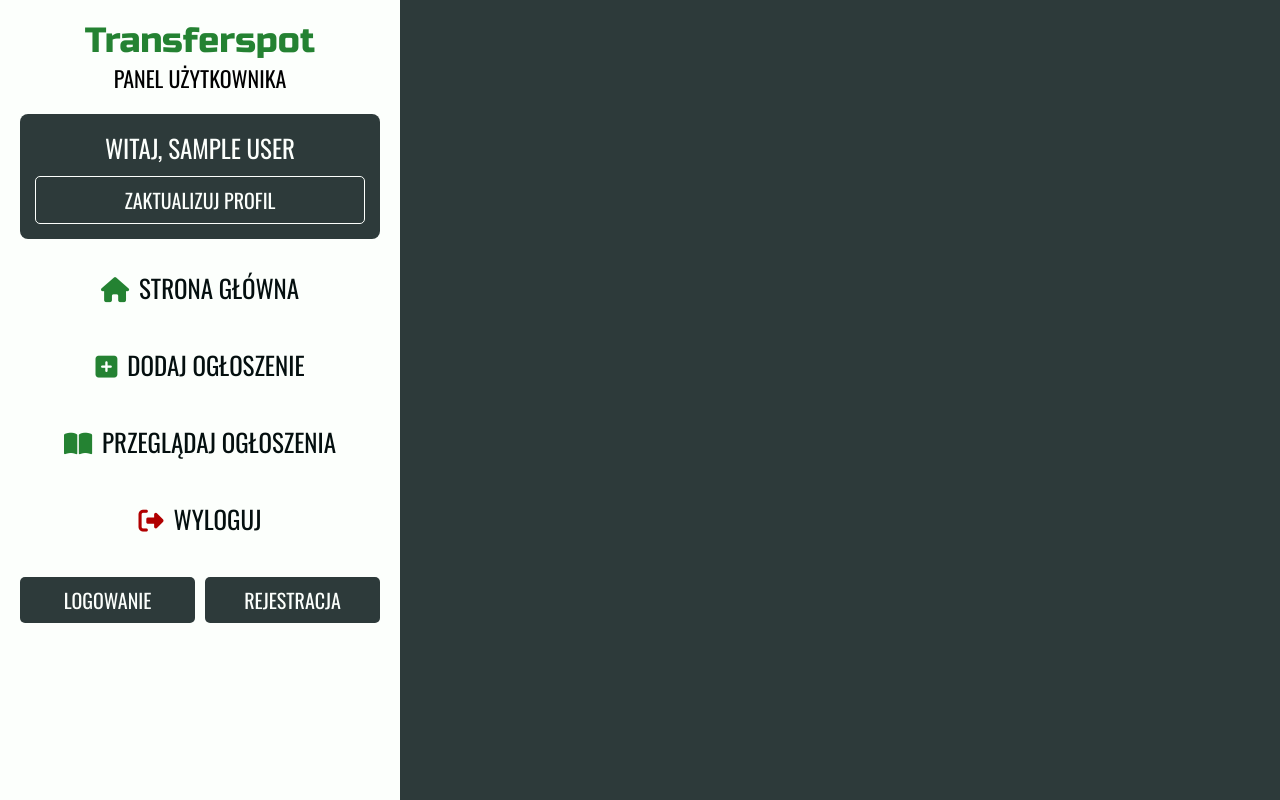
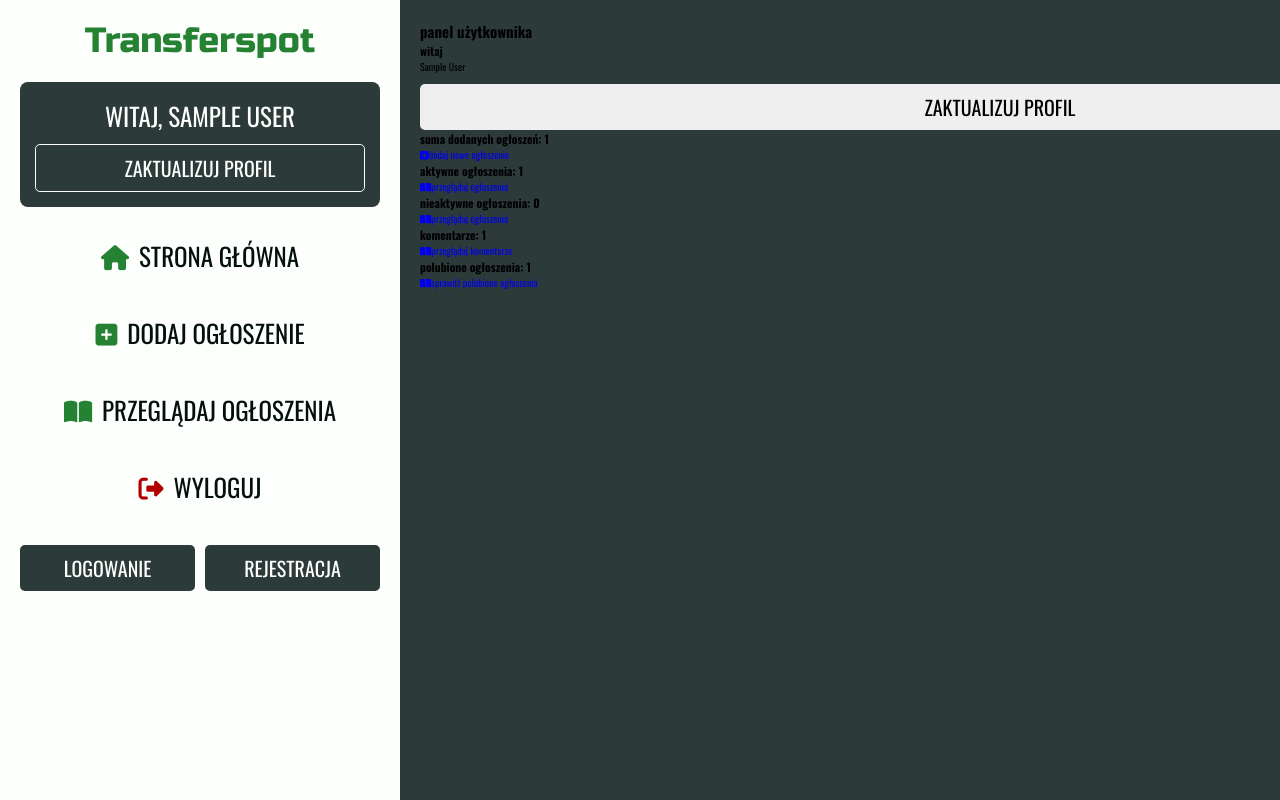
Before and after one commit to Dajk99/Transferspot, a PHP site: page /dashboard.php in a window 1280 px wide. Run offline with PHP 8.4, Linux system fonts and the light colour scheme; the visitor is signed in with stand-in values (Sample User, id 1); tables that the repository leaves empty or names only in its code hold one stand-in row (values such as "Sample post"); some libraries are stand-ins or nearby versions.

Commit message:
created script for user panel, started to work on dashboard section

```diff
--- a/components/user_header.php
+++ b/components/user_header.php
@@ -1,7 +1,6 @@
 <header class="header">
     <div class="header__logo">
         <a href="/user/dashboard.php">Transferspot</a>
-        <p>panel użytkownika</p>
     </div>
 
     <div class="header__profile">
@@ -11,19 +10,19 @@
         $fetch_profile = $select_profile->fetch(PDO::FETCH_ASSOC);
         ?>
         <p>Witaj, <?= $fetch_profile['name']; ?></p>
-        <button class="btn" onclick="location.href='update_profile.php'">zaktualizuj profil</button>
+        <button class="btn" onclick="location.href='/user/update_profile.php'">zaktualizuj profil</button>
     </div>
 
     <nav class="header__navbar navbar">
-        <a href="dashboard.php" class="option"><i class="fa-solid fa-house"></i>strona główna</a>
+        <a href="/user/dashboard.php" class="option"><i class="fa-solid fa-house"></i>strona główna</a>
         <!-- <button class="option" onclick="location.href='add_ann.php'">
             <i class="fa-solid fa-square-plus"></i>dodaj ogłoszenie
         </button> -->
-        <a href="add_ann.php" class="option"><i class="fa-solid fa-square-plus"></i>dodaj ogłoszenie</a>
+        <a href="/user/add_ann.php" class="option"><i class="fa-solid fa-square-plus"></i>dodaj ogłoszenie</a>
         <!-- <button class="option" onclick="location.href='view_ann.php'">
             <i class="fa-solid fa-book-open"></i>przeglądaj ogłoszenia
         </button> -->
-        <a href="view_ann.php" class="option"><i class="fa-solid fa-book-open"></i>przeglądaj ogłoszenia</a>
+        <a href="/user/view_ann.php" class="option"><i class="fa-solid fa-book-open"></i>przeglądaj ogłoszenia</a>
         <a href="" class="option logout">
             <i class="fa-solid fa-right-from-bracket"></i>wyloguj
         </a>
--- a/css/user_style.css
+++ b/css/user_style.css
@@ -5,6 +5,15 @@
           box-sizing: border-box;
   margin: 0;
   padding: 0;
+}
+
+::-webkit-scrollbar {
+  height: 0.5rem;
+  width: 1rem;
+}
+
+::-webkit-scrollbar-track {
+  background-color: transparent;
 }
 
 html,
@@ -16,7 +25,7 @@
   font-size: 62.5%;
   scroll-behavior: smooth;
   overflow: hidden;
-  font-family: 'Oswald', sans-serif;
+  font-family: "Oswald", sans-serif;
   color: #000;
 }
 
@@ -44,13 +53,13 @@
   resize: vertical;
 }
 
-table {
-  border-collapse: collapse;
-  border-spacing: 0;
+body {
+  background-color: #2d3a3a;
 }
 
-body {
-  background-color: #2d3a3a;
+section {
+  padding: 2rem;
+  max-width: 1200px;
 }
 
 .btn,
@@ -88,7 +97,6 @@
   -webkit-transition: background-color 0.3s;
   transition: background-color 0.3s;
 }
-
 .inline-option-btn:hover,
 .option-btn:hover {
   background-color: #040f0f;
@@ -109,23 +117,16 @@
   z-index: 1000;
   background-color: #fcfffc;
 }
-
 .header__logo {
+  display: block;
   text-align: center;
   margin-bottom: 0.5em;
 }
-
 .header__logo a {
   color: #248232;
   font-size: 3.5rem;
-  font-family: 'Russo One', sans-serif;
+  font-family: "Russo One", sans-serif;
 }
-
-.header__logo p {
-  font-size: 2.2rem;
-  text-transform: uppercase;
-}
-
 .header__profile {
   margin: 2rem 0;
   padding: 1.5rem;
@@ -136,7 +137,6 @@
   text-align: center;
   text-transform: uppercase;
 }
-
 .header__profile .btn {
   background-color: #2d3a3a;
   color: #fcfffc;
@@ -144,12 +144,10 @@
   -webkit-transition: background-color 0.3s, color 0.3s;
   transition: background-color 0.3s, color 0.3s;
 }
-
 .header__profile .btn:hover {
   background-color: #fcfffc;
   color: #2d3a3a;
 }
-
 .header__navbar {
   display: -webkit-box;
   display: -ms-flexbox;
@@ -165,7 +163,6 @@
       -ms-flex-align: center;
           align-items: center;
 }
-
 .header__navbar .option {
   display: block;
   padding: 1rem 0;
@@ -174,27 +171,30 @@
   color: #040f0f;
   text-transform: uppercase;
 }
-
 .header__navbar .option i {
   margin-right: 1rem;
   color: #248232;
   -webkit-transition: margin-right 0.2s linear;
   transition: margin-right 0.2s linear;
 }
-
 .header__navbar .option:hover i {
   margin-right: 2rem;
 }
-
 .header__navbar .logout i {
   color: #b10000;
 }
-
 .header__flex-btn {
   display: -webkit-box;
   display: -ms-flexbox;
   display: flex;
   gap: 1rem;
+}
+
+.dashboard {
+  position: fixed;
+  top: 0;
+  left: 40rem;
+  width: 100%;
 }
 
 .burger-btn {
@@ -207,21 +207,19 @@
   border: 1px solid transparent;
   z-index: 1200;
 }
-
 .burger-btn:focus {
   outline: none;
   border: 1px solid #040f0f;
   border-radius: 0.5rem;
 }
-
 .burger-btn__box {
   position: relative;
   width: 2.5rem;
   height: 2.5rem;
 }
-
-.burger-btn__box i {
+.burger-btn__box .fa-bars {
   font-size: 2.5rem;
+  color: #fcfffc;
 }
 
 /* media queries */
@@ -229,8 +227,25 @@
   html {
     font-size: 55%;
   }
+  .burger-btn {
+    display: inline-block;
+  }
+  .burger-btn .fa-bars {
+    -webkit-transition: 0.3s;
+    transition: 0.3s;
+  }
+  .burger-btn .fa-bars--dark {
+    color: #2d3a3a;
+  }
+  .header {
+    left: -40rem;
+    -webkit-transition: 0.3s linear;
+    transition: 0.3s linear;
+  }
+  .header--active {
+    left: 0;
+  }
 }
-
 @media (max-width: 450px) {
   html {
     font-size: 50%;
@@ -242,5 +257,4 @@
             flex-flow: column;
     gap: 0;
   }
-}
-/*# sourceMappingURL=user_style.css.map */
+}/*# sourceMappingURL=user_style.css.map */
--- a/js/user_script.js
+++ b/js/user_script.js
@@ -0,0 +1,14 @@
+const header = document.querySelector('.header')
+const burgerBtn = document.querySelector('.burger-btn')
+const burgerBars = document.querySelector('.fa-bars')
+
+const showPanel = () => {
+	header.classList.toggle('header--active')
+	burgerBars.classList.toggle('fa-bars--dark')
+}
+
+window.onscroll = () => {
+	header.classList.remove('header--active')
+}
+
+burgerBtn.addEventListener('click', showPanel)
--- a/scss/user_style.scss
+++ b/scss/user_style.scss
@@ -7,6 +7,15 @@
 	box-sizing: border-box;
 	margin: 0;
 	padding: 0;
+}
+
+::-webkit-scrollbar {
+	height: 0.5rem;
+	width: 1rem;
+}
+
+::-webkit-scrollbar-track {
+	background-color: transparent;
 }
 
 html,
@@ -46,14 +55,15 @@
 	resize: vertical;
 }
 
-table {
-	border-collapse: collapse;
-	border-spacing: 0;
-}
-
 // BODY
 body {
 	background-color: $main-dark;
+}
+
+// SECTION
+section {
+	padding: 2rem;
+	max-width: 1200px;
 }
 
 // BUTTONS
@@ -109,11 +119,11 @@
 	padding: 2rem;
 	height: 100vh;
 	width: 40rem;
-	// font-size: 3rem;
 	z-index: 1000;
 	background-color: $main-light;
 
 	&__logo {
+		display: block;
 		text-align: center;
 		margin-bottom: 0.5em;
 
@@ -121,11 +131,6 @@
 			color: $dark-green;
 			font-size: 3.5rem;
 			font-family: 'Russo One', sans-serif;
-		}
-
-		p {
-			font-size: 2.2rem;
-			text-transform: uppercase;
 		}
 	}
 
@@ -212,6 +217,14 @@
 	}
 }
 
+//DASHBOARD
+.dashboard {
+	position: fixed;
+	top: 0;
+	left: 40rem;
+	width: 100%;
+}
+
 // BURGER
 .burger-btn {
 	display: none;
@@ -234,8 +247,9 @@
 		width: 2.5rem;
 		height: 2.5rem;
 
-		i {
+		.fa-bars {
 			font-size: 2.5rem;
+			color: $main-light;
 		}
 	}
 }
@@ -245,6 +259,27 @@
 @media (max-width: 991px) {
 	html {
 		font-size: 55%;
+	}
+
+	.burger-btn {
+		display: inline-block;
+
+		.fa-bars {
+			transition: 0.3s;
+
+			&--dark {
+				color: $main-dark;
+			}
+		}
+	}
+
+	.header {
+		left: -40rem;
+		transition: 0.3s linear;
+
+		&--active {
+			left: 0;
+		}
 	}
 }
 
--- a/user/dashboard.php
+++ b/user/dashboard.php
@@ -20,21 +20,85 @@
     <meta http-equiv="X-UA-Compatible" content="IE=edge">
     <meta name="viewport" content="width=device-width, initial-scale=1.0">
     <title>Panel użytkownika</title>
-    <!-- link do Font Awesome -->
+    <!-- Font Awesome kit -->
     <script src="https://kit.fontawesome.com/e6c4644ded.js" crossorigin="anonymous"></script>
-    <!-- Połączenie ze stylami css -->
+    <!-- google fonts  -->
     <link rel="preconnect" href="https://fonts.googleapis.com">
     <link rel="preconnect" href="https://fonts.gstatic.com" crossorigin>
     <link href="https://fonts.googleapis.com/css2?family=Russo+One&family=Oswald:wght@300;400;700&display=swap" rel="stylesheet">
+    <!-- css styles connection -->
     <link rel="stylesheet" href="../css/user_style.css">
 </head>
 <body>
-    <!-- Sekcja header -->
+    <!-- header section -->
     <?php
         include '../components/user_header.php';
     ?>
-    <!-- Połączenie ze skryptem JS -->
+
+    <!-- dashboard section -->
+    <section class="dashboard">
+        <h1 class="dashboard__heading">panel użytkownika</h1>
+        <div class="dashboard__container">
+            <div class="dashboard__container-box">
+                <h3>witaj</h3>
+                <p><?= $fetch_profile['name']; ?></p>
+                <button class="btn" onclick="location.href='update_profile.php'">zaktualizuj profil</button>
+            </div>
+
+            <div class="dashboard__container-box">
+                <?php
+                    $select_posts = $conn->prepare("SELECT * FROM posts WHERE user_id = ?");
+                    $select_posts->execute([$user_id]);
+                    $post_count = $select_posts->rowCount();
+                ?>
+                <h3>suma dodanych ogłoszeń: <?= $post_count; ?></h3>
+                <a href="add_ann.php" class="option"><i class="fa-solid fa-square-plus"></i>dodaj nowe ogłoszenie</a>
+            </div>
+
+            <div class="dashboard__container-box">
+                <?php
+                    $select_active_posts = $conn->prepare("SELECT * FROM posts WHERE user_id = ? AND status = ?");
+                    $select_active_posts->execute([$user_id, 'active']);
+                    $active_post_count = $select_active_posts->rowCount();
+                ?>
+                <h3>aktywne ogłoszenia: <?= $active_post_count; ?></h3>
+                <a href="./view_ann.php" class="option"><i class="fa-solid fa-book-open"></i>przeglądaj ogłoszenia</a>
+            </div>
+
+            <div class="dashboard__container-box">
+                <?php
+                    $select_deactive_posts = $conn->prepare("SELECT * FROM posts WHERE user_id = ? AND status = ?");
+                    $select_deactive_posts->execute([$user_id, 'deactive']);
+                    $deactive_post_count = $select_deactive_posts->rowCount();
+                ?>
+                <h3>nieaktywne ogłoszenia: <?= $deactive_post_count; ?></h3>
+                <a href="./view_ann.php" class="option"><i class="fa-solid fa-book-open"></i>przeglądaj ogłoszenia</a>
+            </div>
+
+            <div class="dashboard__container-box">
+                <?php
+                    $select_comments = $conn->prepare("SELECT * FROM comments WHERE user_id = ?");
+                    $select_comments->execute([$user_id]);
+                    $comments_count = $select_comments->rowCount();
+                ?>
+                <h3>komentarze: <?= $comments_count; ?></h3>
+                <a href="./comments.php" class="option"><i class="fa-solid fa-book-open"></i>przeglądaj komentarze</a>
+            </div>
+
+            <div class="dashboard__container-box">
+                <?php
+                    $select_likes = $conn->prepare("SELECT * FROM likes WHERE user_id = ?");
+                    $select_likes->execute([$user_id]);
+                    $likes_count = $select_likes->rowCount();
+                ?>
+                <h3>polubione ogłoszenia: <?= $likes_count; ?></h3>
+                <a href="./view_ann.php" class="option"><i class="fa-solid fa-book-open"></i>sprawdź polubione ogłoszenia</a>
+            </div>
+        </div>
+    </section>
+
+    <!-- JS connection -->
+    <script src="../js/confirm_logout.js"></script>
     <script src="../js/user_script.js"></script>
-    <script src="../js/confirm_logout.js"></script>
 </body>
 </html>
```
Also changed, not shown: user/add_ann.php (added), user/comments.php (added), user/update_profile.php (added), user/view_ann.php (added), 1 other file.
